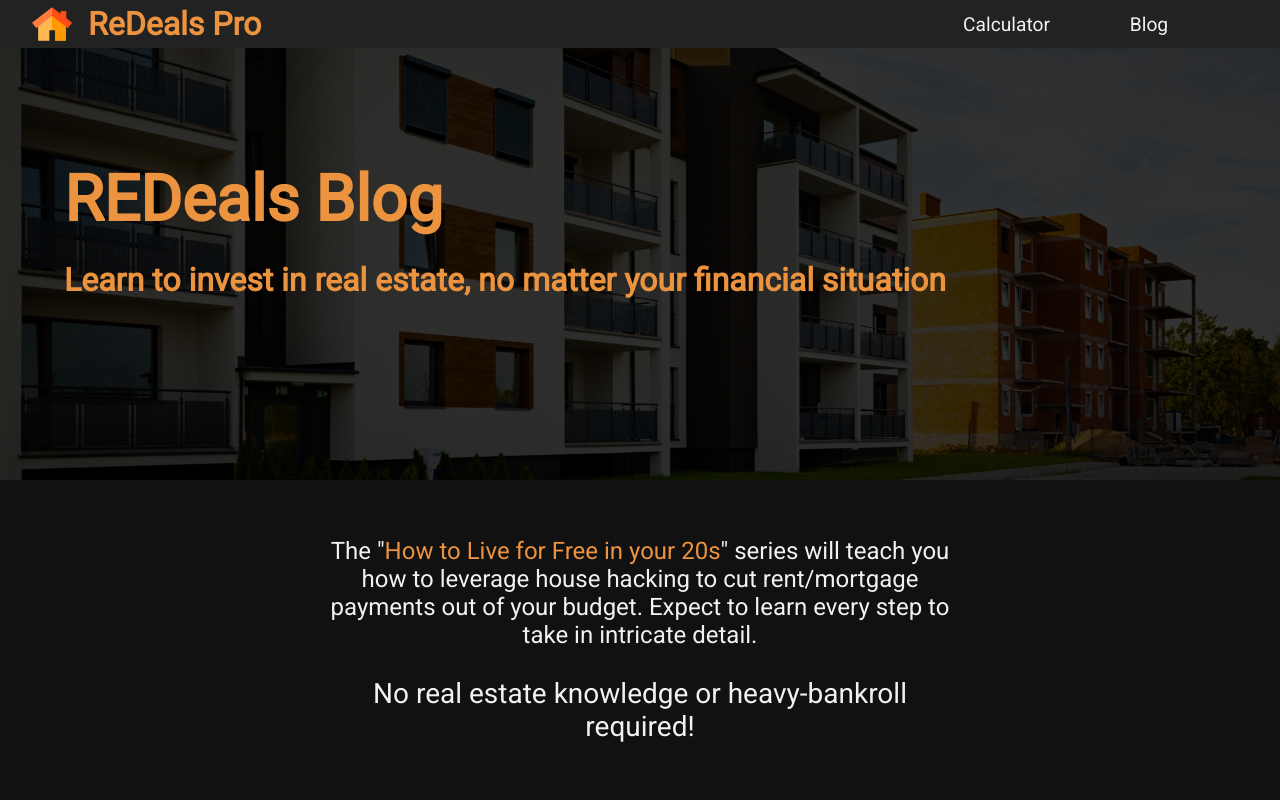
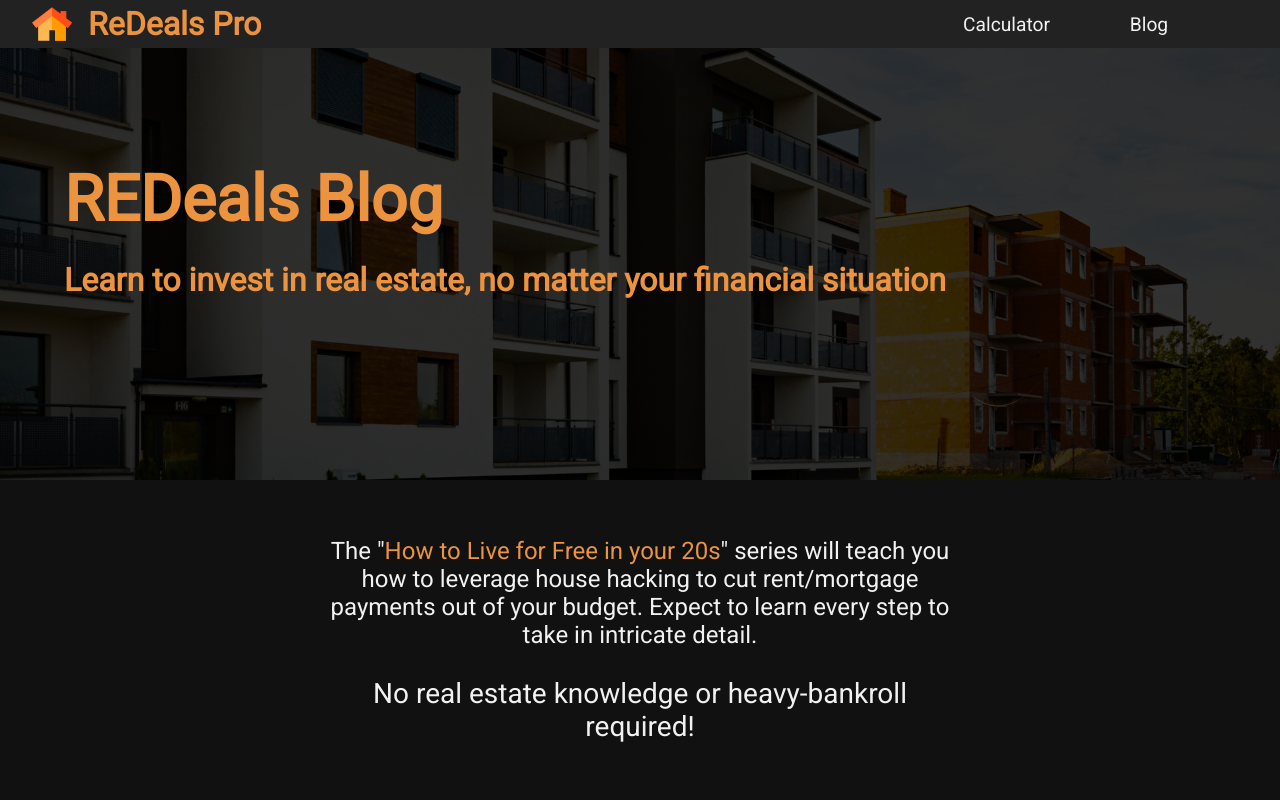
Before and after one commit to dominic-sylvester/dealanalyzer, a plain HTML site: page blog.html in a window 1280 px wide. Shown: the top 800 px of the page. Drawn offline with Linux system fonts and the light colour scheme.

Commit message:
fixed blog header image

```diff
--- a/src/styles/blog.css
+++ b/src/styles/blog.css
@@ -2,6 +2,7 @@
     margin: 0;
     padding: 0;
     font-family: 'Roboto', sans-serif;
+    overflow-x: hidden;
 }
 
 body{
@@ -34,9 +35,7 @@ a{
 header{
     display: flex;
     flex-direction: column;
-    box-sizing: border-box;
     justify-content: center;
-    padding: 0 5%;
     height: 60vh;
     width: 100vw;
     color: rgb(236, 147, 63);
@@ -56,9 +55,9 @@ header{
     content: '';
     position: absolute;
     top: 0;
-    left: 0;
+    left: -10vw;
     background: url('../img/mfam.jpg') no-repeat center center/cover;
-    width: 100vw;
+    width: 110vw;
     height: 100%;
     opacity: 0.2;
 }
@@ -66,11 +65,13 @@ header{
 header h1{
     font-size: 4rem;
     z-index: 1;
+    padding: 0 5%;
 }
 
 header h2{
     font-size: 2rem;
     z-index: 1;
+    padding: 0 5%;
 }
 
 .seriesHeader{
@@ -80,11 +81,10 @@ header h2{
     width: 100%;
     height: 40vh;
     background-color: #111111;
-    box-sizing: border-box;
-    text-align: center;
 }
 
 .seriesHeader p{
+    text-align: center;
     font-size: 1.5rem;
     color: #f1f1f1;
     width: 50%;
@@ -102,6 +102,7 @@ header h2{
     background-color: #333333;
     color: #f1f1f1;
     box-shadow: #00000065 0px 10px 30px;
+    overflow: hidden;
 }
 
 .blogTitle{
```
